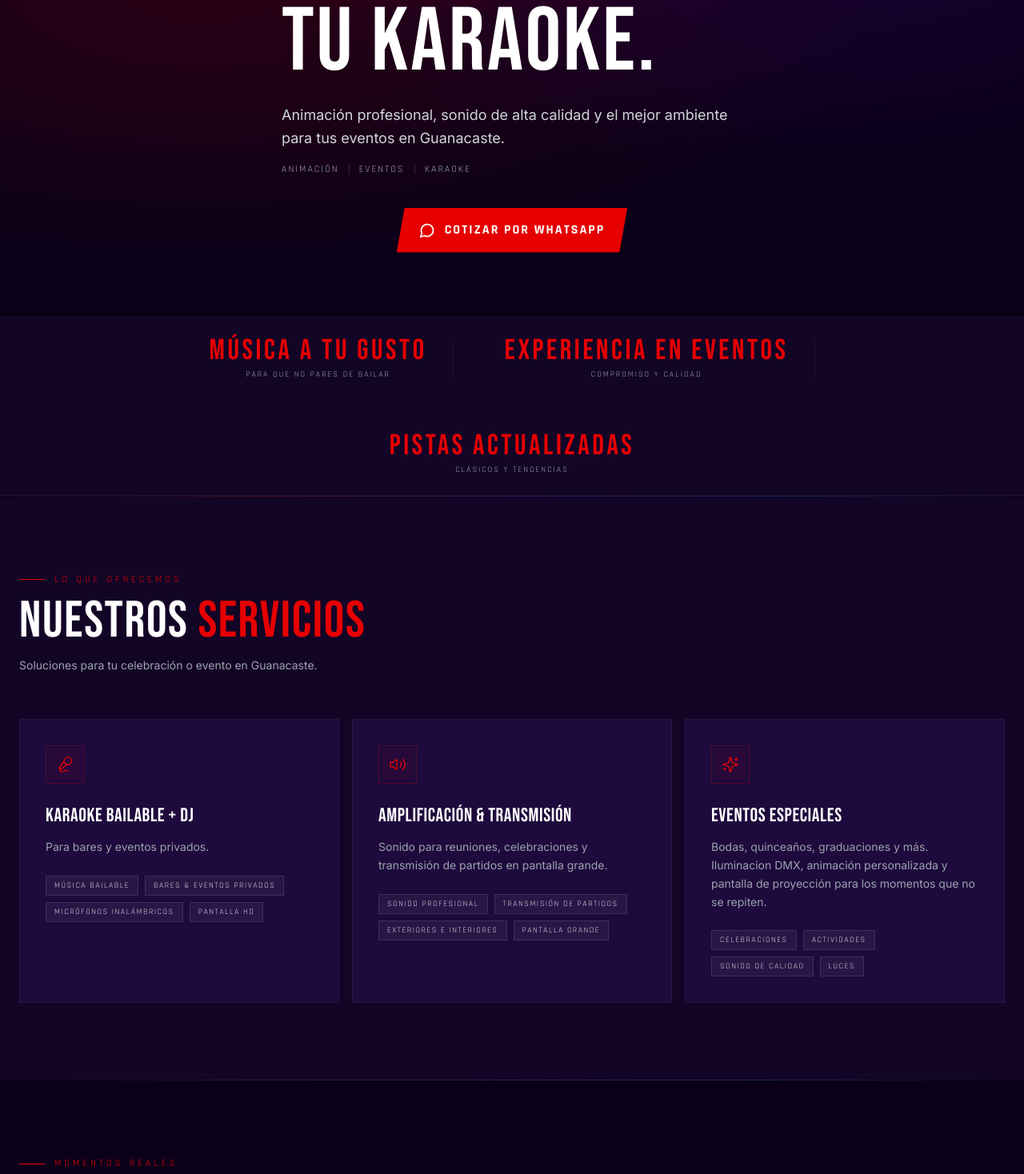
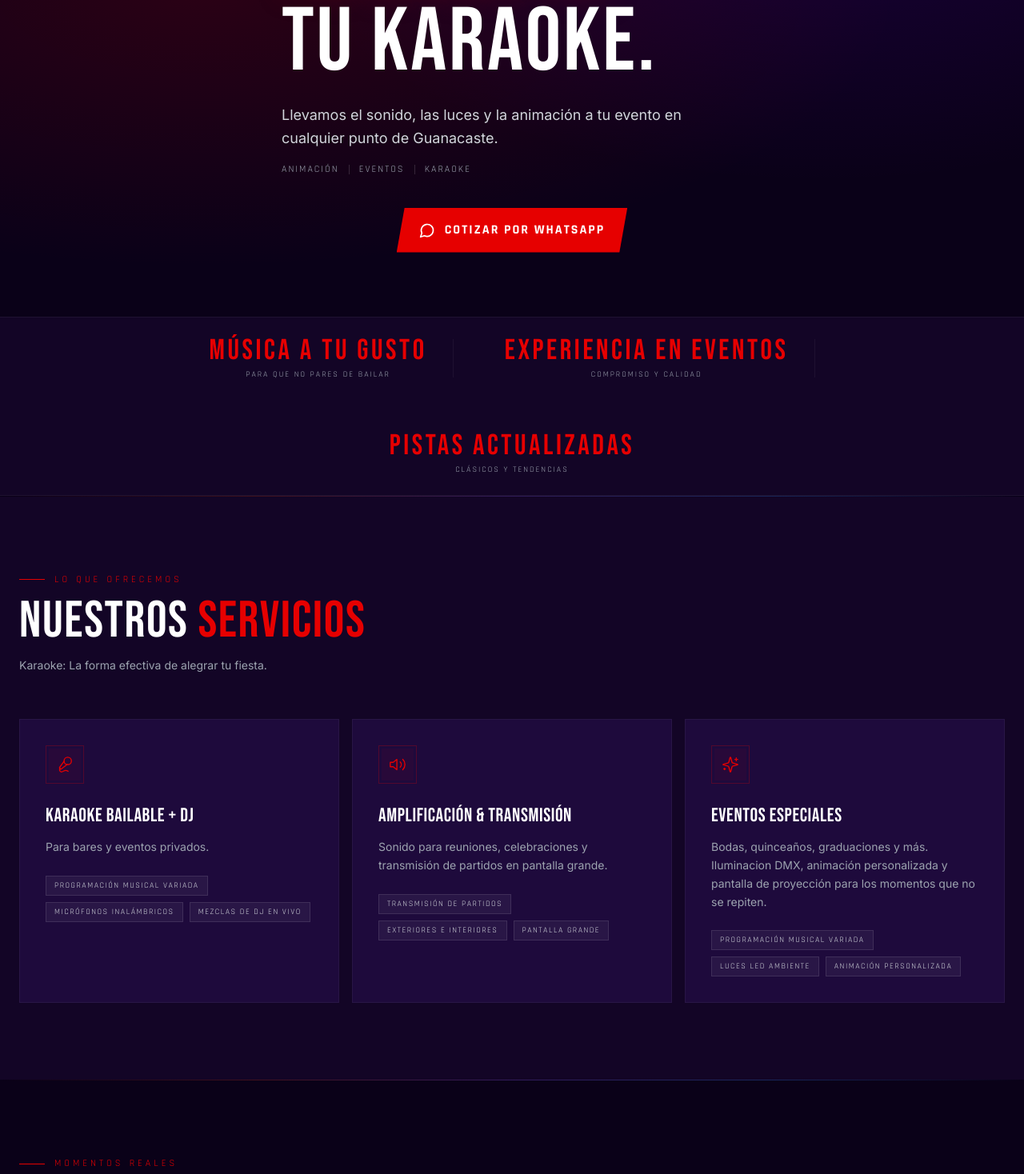
Before and after one commit to joseGuadamuz2/guada-karaoke, a React (Vite) app: page / in a window 1280 px wide. Shown: the part 422-1890 px from the top of the page at 80% size. Built offline with nearby package versions, Linux system fonts and the light colour scheme.

Commit message:
feat: update text content across multiple components for improved clarity and engagement

```diff
--- a/src/components/CTAFinal.jsx
+++ b/src/components/CTAFinal.jsx
@@ -26,9 +26,9 @@ export default function CTAFinal() {
           <span className="w-8 h-px bg-brand-red" />
         </div>
         <h2 className="font-bebas text-[clamp(3rem,7vw,5.5rem)] tracking-wide leading-none max-w-2xl mx-auto mb-4 text-white">
-          Reserva tu <span className="text-brand-red">Noche Perfecta</span> Hoy
+          ¿Querés que tu evento sea <span className="text-brand-red">el que todos recuerden</span>?
         </h2>
-        <p className="font-inter text-gray-400 mb-10 text-lg">Respuesta garantizada en menos de 2 horas. Sin compromiso.</p>
+        <p className="font-inter text-gray-400 mb-10 text-lg">Escribinos y te lo resolvemos en 2 horas</p>
         <a href={WHATSAPP_URL} target="_blank" rel="noreferrer"
           className="inline-flex items-center gap-3 bg-gradient-to-r from-[#25D366] to-[#128C7E] text-white font-rajdhani font-bold text-lg tracking-[2px] uppercase px-10 py-5 transition-all duration-300 hover:-translate-y-1 hover:shadow-[0_10px_40px_rgba(37,211,102,0.25)] [clip-path:polygon(12px_0%,100%_0%,calc(100%-12px)_100%,0%_100%)]">
           <MessageCircle size={24} /> Cotizar Gratis por WhatsApp
--- a/src/components/Footer.jsx
+++ b/src/components/Footer.jsx
@@ -12,7 +12,7 @@ export default function Footer() {
             <span className="w-2 h-2 rounded-full bg-brand-red shadow-[0_0_10px_rgba(230,0,0,0.5)] animate-pulse" />
             <span className="font-bebas text-xl tracking-[3px] text-white">GUADA KARAOKE</span>
           </div>
-          <p className="font-rajdhani text-xs tracking-[2px] uppercase text-gray-400">Animación · Eventos · Karaoke</p>
+          <p className="font-rajdhani text-xs tracking-[2px] uppercase text-gray-400">La forma efectiva de alegrar tu fiesta.</p>
           <p className="font-inter text-sm text-gray-400 leading-relaxed max-w-xs">
             Servicio de karaoke profesional en <span className="text-gray-400">{COVERAGE_LABEL}</span>.
           </p>
--- a/src/components/Hero.jsx
+++ b/src/components/Hero.jsx
@@ -36,7 +36,7 @@ export default function Hero() {
         </h1>
 
         <p className="font-inter text-gray-300 text-lg leading-relaxed max-w-xl mb-4">
-          Animación profesional, sonido de alta calidad y el mejor ambiente para tus eventos en Guanacaste.
+          Llevamos el sonido, las luces y la animación a tu evento en cualquier punto de Guanacaste.
         </p>
 
         <div className="flex items-center gap-3 mb-10">
--- a/src/components/PreguntasFrecuentes.jsx
+++ b/src/components/PreguntasFrecuentes.jsx
@@ -25,7 +25,7 @@ const FAQ_ITEMS = [
   },
   {
     q: '¿El equipo de sonido es profesional?',
-    a: 'Sí, utilizamos equipos de sonido de marca reconocida, micrófonos inalámbricos de alta calidad, pantallas de proyección HD y torres de iluminación LED. Todo el equipo es transportado e instalado por nuestro equipo técnico.',
+    a: 'Sí, utilizamos equipos de sonido de marca reconocida, micrófonos inalámbricos de alta calidad, pantallas de proyección HD y  iluminación LED DMX. Todo el equipo es transportado e instalado por nuestro equipo técnico.',
   },
 ];
 
--- a/src/components/Servicios.jsx
+++ b/src/components/Servicios.jsx
@@ -38,7 +38,7 @@ export default function Servicios() {
             Nuestros <span className="text-brand-red">Servicios</span>
           </h2>
           <p className="font-inter text-gray-400 mt-3 text-sm leading-relaxed max-w-md">
-            Soluciones para tu celebración o evento en Guanacaste.
+            Karaoke: La forma efectiva de alegrar tu fiesta.
           </p>
         </div>
         <div ref={ref} className={`grid grid-cols-1 sm:grid-cols-2 lg:grid-cols-3 gap-4 transition-all duration-700 ${inView ? 'opacity-100 translate-y-0' : 'opacity-0 translate-y-8'}`}>
--- a/src/constants/index.js
+++ b/src/constants/index.js
@@ -88,19 +88,19 @@ export const SERVICIOS = [
     iconName: 'Mic2',
     name:     'Karaoke Bailable + DJ',
     desc:     'Para bares y eventos privados.',
-    tags:     ['Música Bailable', 'Bares & eventos privados', 'Micrófonos inalámbricos', 'Pantalla HD'],
+    tags:     ['Programación musical variada', 'Micrófonos inalámbricos', 'Mezclas de DJ en vivo'],
   },
   {
     iconName: 'Volume2',
     name:     'Amplificación & Transmisión',
     desc:     'Sonido para reuniones, celebraciones y transmisión de partidos en pantalla grande.',
-    tags:     ['Sonido Profesional', 'Transmisión de partidos', 'Exteriores e interiores', 'Pantalla grande'],
+    tags:     ['Transmisión de partidos', 'Exteriores e interiores', 'Pantalla grande'],
   },
   {
     iconName: 'Sparkles',
     name:     'Eventos Especiales',
     desc:     'Bodas, quinceaños, graduaciones y más. Iluminacion DMX, animación personalizada y pantalla de proyección para los momentos que no se repiten.',
-    tags:     ['Celebraciones', 'Actividades', 'Sonido de calidad', 'Luces'],
+    tags:     ['Programación musical variada', 'Luces LED ambiente', 'Animación personalizada'],
   },
 ];
 
```
